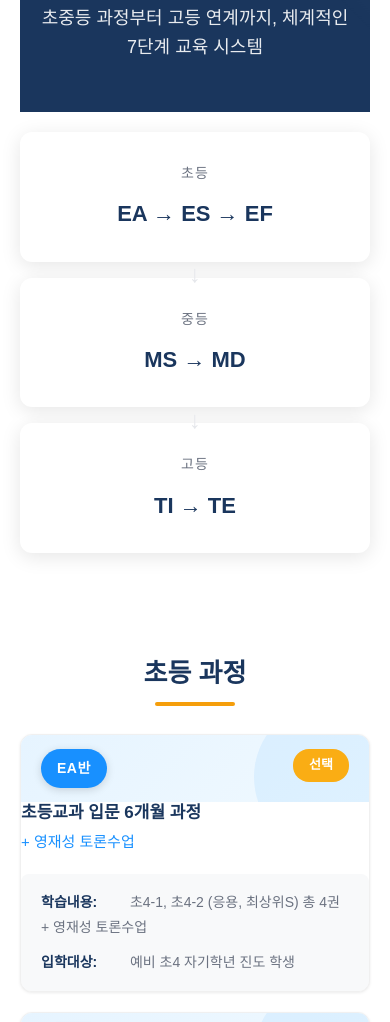
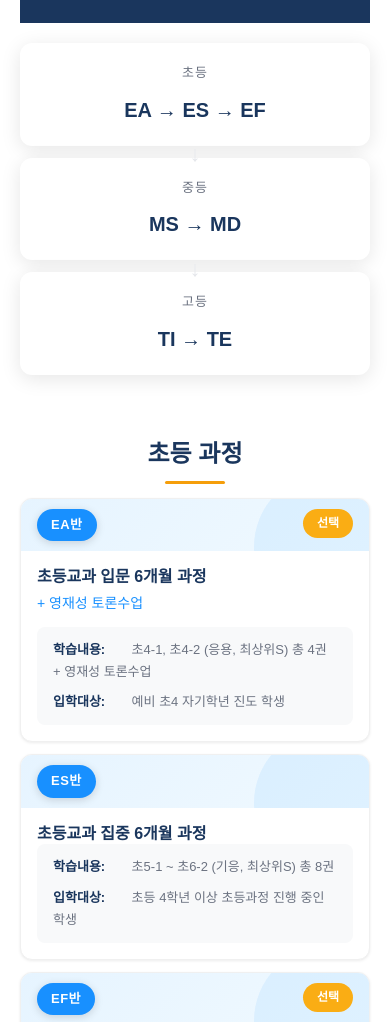
Before and after one commit to seung-jun221/sutam, a website: page curriculum.html in a window 390 px wide. Shown: the part 251-1273 px from the top of the page. Drawn offline with Linux system fonts and the light colour scheme.

Commit message:
1차 커리큘럼 완성

```diff
--- a/assets/css/curriculum.css
+++ b/assets/css/curriculum.css
@@ -1,5 +1,5 @@
 /* assets/css/curriculum.css */
-/* 커리큘럼 페이지 전용 스타일 */
+/* 커리큘럼 페이지 전용 스타일 - 여백 개선 버전 */
 
 /* ========== 페이지 타이틀 ========== */
 .curriculum-main {
@@ -11,7 +11,7 @@
 /* 히어로 배경 */
 .page-title {
   text-align: center;
-  padding: 50px 20px;
+  padding: 40px 20px; /* 50px → 40px로 축소 */
   background: var(--primary-color);
   color: white;
   position: relative;
@@ -44,15 +44,15 @@
 }
 
 .page-title h1 {
-  font-size: 36px;
+  font-size: 32px; /* 36px → 32px */
   font-weight: 700;
-  margin-bottom: 12px;
+  margin-bottom: 10px; /* 12px → 10px */
   position: relative;
   z-index: 1;
 }
 
 .page-title p {
-  font-size: 18px;
+  font-size: 17px; /* 18px → 17px */
   opacity: 0.9;
   position: relative;
   z-index: 1;
@@ -63,7 +63,7 @@
   display: grid;
   grid-template-columns: repeat(3, 1fr);
   gap: 0;
-  margin: -40px auto 60px;
+  margin: -30px auto 40px; /* -40px → -30px, 60px → 40px */
   max-width: 900px;
   position: relative;
   z-index: 10;
@@ -71,7 +71,7 @@
 
 .overview-item {
   background: white;
-  padding: 30px 20px;
+  padding: 24px 20px; /* 30px → 24px */
   text-align: center;
   box-shadow: 0 4px 20px rgba(0, 0, 0, 0.1);
   position: relative;
@@ -97,30 +97,30 @@
   right: -20px;
   top: 50%;
   transform: translateY(-50%);
-  font-size: 24px;
+  font-size: 22px; /* 24px → 22px */
   color: #e5e7eb;
   z-index: 1;
 }
 
 .overview-item .level {
   display: block;
-  font-size: 14px;
+  font-size: 13px; /* 14px → 13px */
   color: var(--text-secondary);
-  margin-bottom: 12px;
+  margin-bottom: 10px; /* 12px → 10px */
   text-transform: uppercase;
   letter-spacing: 1px;
 }
 
 .overview-item .classes {
-  font-size: 22px;
+  font-size: 20px; /* 22px → 20px */
   font-weight: 700;
   color: var(--primary-color);
 }
 
 /* ========== 커리큘럼 섹션 ========== */
 .curriculum-section {
-  margin-bottom: 80px;
-  padding: 60px 0;
+  margin-bottom: 0; /* 80px → 0 */
+  padding: 40px 0; /* 60px → 40px */
 }
 
 .curriculum-section:nth-child(4) {
@@ -132,10 +132,10 @@
 }
 
 .section-title {
-  font-size: 32px;
+  font-size: 28px; /* 32px → 28px */
   font-weight: 700;
   color: var(--primary-color);
-  margin-bottom: 40px;
+  margin-bottom: 30px; /* 40px → 30px */
   text-align: center;
   position: relative;
 }
@@ -143,11 +143,11 @@
 .section-title::after {
   content: '';
   position: absolute;
-  bottom: -12px;
+  bottom: -10px; /* -12px → -10px */
   left: 50%;
   transform: translateX(-50%);
-  width: 80px;
-  height: 4px;
+  width: 60px; /* 80px → 60px */
+  height: 3px; /* 4px → 3px */
   background: var(--accent-color);
   border-radius: 2px;
 }
@@ -156,7 +156,7 @@
 .course-card {
   background: white;
   border-radius: 12px;
-  margin: 0 auto 20px;
+  margin: 0 auto 16px; /* 20px → 16px */
   max-width: 800px;
   box-shadow: 0 1px 3px rgba(0, 0, 0, 0.08);
   transition: all 0.3s ease;
@@ -173,7 +173,7 @@
   display: flex;
   align-items: center;
   justify-content: space-between;
-  padding: 16px 32px;
+  padding: 14px 24px; /* 16px 32px → 14px 24px */
   position: relative;
   overflow: hidden;
 }
@@ -213,18 +213,11 @@
   background: linear-gradient(135deg, #f6ffed 0%, #faffed 100%);
 }
 
-.course-header-left {
-  display: flex;
-  align-items: center;
-  gap: 20px;
-  z-index: 1;
-}
-
 .course-code {
-  padding: 10px 20px;
+  padding: 8px 16px; /* 10px 20px → 8px 16px */
   border-radius: 20px;
   font-weight: 700;
-  font-size: 16px;
+  font-size: 15px; /* 16px → 15px */
   color: white;
   letter-spacing: 0.5px;
   white-space: nowrap;
@@ -243,31 +236,23 @@
   background: #52c41a;
 }
 
-.course-title {
-  font-size: 20px;
-  font-weight: 700;
-  color: var(--primary-color);
-  margin: 0;
-  line-height: 1.3;
-}
-
 .course-tag {
-  padding: 6px 16px;
+  padding: 5px 14px; /* 6px 16px → 5px 14px */
   background: #faad14;
   color: white;
   border-radius: 16px;
-  font-size: 13px;
+  font-size: 12px; /* 13px → 12px */
   font-weight: 600;
   white-space: nowrap;
   z-index: 1;
 }
 
 .course-body {
-  padding: 32px;
+  padding: 20px 24px; /* 32px → 20px 24px */
 }
 
 .course-title {
-  font-size: 20px;
+  font-size: 18px; /* 20px → 18px */
   font-weight: 700;
   color: var(--primary-color);
   margin: 0;
@@ -275,28 +260,28 @@
 }
 
 .course-subtitle {
-  font-size: 16px;
+  font-size: 15px; /* 16px → 15px */
   color: #1890ff;
-  margin: 8px 0 24px 0;
+  margin: 6px 0 16px 0; /* 8px 0 24px → 6px 0 16px */
   font-weight: 500;
 }
 
 /* subtitle이 없는 경우 title 하단 여백 */
 .course-title:last-child {
-  margin-bottom: 24px;
+  margin-bottom: 16px; /* 24px → 16px */
 }
 
 .course-content {
-  padding: 20px 24px;
+  padding: 16px 20px; /* 20px 24px → 16px 20px */
   background: #f8f9fa;
   border-radius: 8px;
 }
 
 .course-content p {
-  font-size: 15px;
+  font-size: 14px; /* 15px → 14px */
   color: var(--text-secondary);
-  margin-bottom: 12px;
-  line-height: 1.8;
+  margin-bottom: 10px; /* 12px → 10px */
+  line-height: 1.7; /* 1.8 → 1.7 */
 }
 
 .course-content p:last-child {
@@ -307,36 +292,36 @@
   color: var(--primary-color);
   font-weight: 600;
   display: inline-block;
-  min-width: 85px;
+  min-width: 75px; /* 85px → 75px */
 }
 
 /* ========== CTA 섹션 ========== */
 .curriculum-cta {
   text-align: center;
-  padding: 80px 20px;
+  padding: 60px 20px; /* 80px → 60px */
   background: var(--primary-color);
   color: white;
-  margin-top: 80px;
+  margin-top: 40px; /* 80px → 40px */
   position: relative;
 }
 
 .curriculum-cta h2 {
-  font-size: 36px;
+  font-size: 32px; /* 36px → 32px */
   font-weight: 700;
-  margin-bottom: 20px;
+  margin-bottom: 16px; /* 20px → 16px */
 }
 
 .curriculum-cta p {
-  font-size: 20px;
-  margin-bottom: 40px;
+  font-size: 18px; /* 20px → 18px */
+  margin-bottom: 30px; /* 40px → 30px */
   line-height: 1.6;
   opacity: 0.95;
 }
 
 .cta-contact {
-  font-size: 22px;
+  font-size: 20px; /* 22px → 20px */
   background: rgba(255, 255, 255, 0.1);
-  padding: 32px 48px;
+  padding: 24px 36px; /* 32px 48px → 24px 36px */
   border-radius: 16px;
   display: inline-block;
   border: 2px solid rgba(255, 255, 255, 0.3);
@@ -352,60 +337,74 @@
 /* ========== 컨테이너 조정 ========== */
 .curriculum-main .container {
   max-width: 1200px;
-  padding: 0 40px;
+  padding: 0 30px; /* 40px → 30px */
 }
 
 /* ========== 반응형 ========== */
 @media (max-width: 768px) {
   .curriculum-overview {
     grid-template-columns: 1fr;
-    gap: 16px;
-    margin: 20px auto 40px;
+    gap: 12px; /* 16px → 12px */
+    margin: 20px auto 30px; /* 40px → 30px */
   }
 
   .overview-item {
     border-radius: 12px !important;
+    padding: 20px; /* 추가 축소 */
   }
 
   .overview-item:not(:last-child)::after {
     content: '↓';
     right: 50%;
-    bottom: -32px;
+    bottom: -26px; /* -32px → -26px */
     top: auto;
     transform: translateX(50%);
   }
 
+  .page-title {
+    padding: 30px 20px; /* 추가 축소 */
+  }
+
   .page-title h1 {
-    font-size: 32px;
+    font-size: 28px; /* 32px → 28px */
   }
 
   .section-title {
-    font-size: 26px;
+    font-size: 24px; /* 26px → 24px */
+    margin-bottom: 24px;
+  }
+
+  .curriculum-section {
+    padding: 30px 0; /* 추가 축소 */
   }
 
   .course-header {
-    padding: 16px 24px;
+    padding: 12px 20px; /* 16px 24px → 12px 20px */
   }
 
   .course-body {
-    padding: 28px;
+    padding: 18px 20px; /* 28px → 18px 20px */
   }
 
   .course-title {
-    font-size: 18px;
+    font-size: 17px; /* 18px → 17px */
   }
 
   .course-content {
-    padding: 18px 20px;
+    padding: 14px 18px; /* 18px 20px → 14px 18px */
+  }
+
+  .curriculum-cta {
+    padding: 40px 20px; /* 추가 축소 */
   }
 
   .curriculum-cta h2 {
-    font-size: 28px;
+    font-size: 26px; /* 28px → 26px */
   }
 
   .cta-contact {
-    padding: 24px 32px;
-    font-size: 18px;
+    padding: 20px 28px; /* 24px 32px → 20px 28px */
+    font-size: 17px; /* 18px → 17px */
   }
 
   .curriculum-main .container {
@@ -414,46 +413,82 @@
 }
 
 @media (max-width: 480px) {
+  .page-title {
+    padding: 24px 15px; /* 추가 축소 */
+  }
+
+  .page-title h1 {
+    font-size: 24px; /* 추가 축소 */
+  }
+
+  .page-title p {
+    font-size: 15px; /* 추가 축소 */
+  }
+
+  .course-card {
+    margin-bottom: 12px; /* 추가 축소 */
+  }
+
   .course-header {
-    padding: 14px 20px;
+    padding: 10px 16px; /* 14px 20px → 10px 16px */
     flex-wrap: wrap;
-    gap: 12px;
+    gap: 8px; /* 12px → 8px */
   }
 
   .course-tag {
     position: absolute;
-    right: 20px;
-    top: 14px;
+    right: 16px; /* 20px → 16px */
+    top: 10px; /* 14px → 10px */
   }
 
   .course-body {
-    padding: 24px;
+    padding: 16px; /* 24px → 16px */
   }
 
   .course-title {
-    font-size: 17px;
+    font-size: 16px; /* 17px → 16px */
   }
 
   .course-subtitle {
-    font-size: 15px;
-    margin: 6px 0 20px 0;
+    font-size: 14px; /* 15px → 14px */
+    margin: 4px 0 12px 0; /* 6px 0 20px → 4px 0 12px */
   }
 
   .course-title:last-child {
-    margin-bottom: 20px;
+    margin-bottom: 12px; /* 20px → 12px */
   }
 
   .course-code {
-    font-size: 14px;
-    padding: 8px 16px;
+    font-size: 13px; /* 14px → 13px */
+    padding: 6px 14px; /* 8px 16px → 6px 14px */
   }
 
   .course-content {
-    padding: 16px 20px;
+    padding: 12px 16px; /* 16px 20px → 12px 16px */
   }
 
   .course-content p {
-    font-size: 14px;
-    margin-bottom: 10px;
+    font-size: 13px; /* 14px → 13px */
+    margin-bottom: 8px; /* 10px → 8px */
+  }
+
+  .curriculum-cta {
+    padding: 30px 15px; /* 추가 축소 */
+    margin-top: 30px; /* 추가 축소 */
+  }
+
+  .curriculum-cta h2 {
+    font-size: 22px; /* 추가 축소 */
+    margin-bottom: 12px; /* 추가 축소 */
+  }
+
+  .curriculum-cta p {
+    font-size: 16px; /* 추가 축소 */
+    margin-bottom: 20px; /* 추가 축소 */
+  }
+
+  .cta-contact {
+    padding: 16px 24px; /* 추가 축소 */
+    font-size: 15px; /* 추가 축소 */
   }
 }
--- a/curriculum.html
+++ b/curriculum.html
@@ -69,14 +69,16 @@
               <span class="course-code">EA반</span>
               <span class="course-tag">선택</span>
             </div>
+            <div class="course-body">
               <h3 class="course-title">초등교과 입문 6개월 과정</h3>
               <p class="course-subtitle">+ 영재성 토론수업</p>
               <div class="course-content">
                 <p>
-                <strong>학습내용:</strong> 초4-1, 초4-2 (응용, 최상위S) 총 4권 +
-                영재성 토론수업
+                  <strong>학습내용:</strong> 초4-1, 초4-2 (응용, 최상위S) 총 4권
+                  + 영재성 토론수업
                 </p>
                 <p><strong>입학대상:</strong> 예비 초4 자기학년 진도 학생</p>
+              </div>
             </div>
           </div>
 
@@ -84,15 +86,18 @@
             <div class="course-header elementary">
               <span class="course-code">ES반</span>
             </div>
+            <div class="course-body">
               <h3 class="course-title">초등교과 집중 6개월 과정</h3>
               <div class="course-content">
                 <p>
-                <strong>학습내용:</strong> 초5-1 ~ 초6-2 (기응, 최상위S) 총 8권
+                  <strong>학습내용:</strong> 초5-1 ~ 초6-2 (기응, 최상위S) 총
+                  8권
                 </p>
                 <p>
                   <strong>입학대상:</strong> 초등 4학년 이상 초등과정 진행 중인
                   학생
                 </p>
+              </div>
             </div>
           </div>
 
@@ -101,6 +106,7 @@
               <span class="course-code">EF반</span>
               <span class="course-tag">선택</span>
             </div>
+            <div class="course-body">
               <h3 class="course-title">초등경시 심화 6개월 과정</h3>
               <p class="course-subtitle">+ 실전 경시 기출</p>
               <div class="course-content">
@@ -114,6 +120,7 @@
                 </p>
               </div>
             </div>
+          </div>
         </section>
 
         <!-- 중등 과정 -->
@@ -124,12 +131,13 @@
             <div class="course-header middle">
               <span class="course-code">MS반</span>
             </div>
+            <div class="course-body">
               <h3 class="course-title">중등교과 입문 6개월 과정</h3>
               <p class="course-subtitle">+ 프리모노 과정</p>
               <div class="course-content">
                 <p>
-                <strong>학습내용:</strong> 중1-1 기본 2개월 / 심화 2개월 / 중1-2
-                기본 2개월
+                  <strong>학습내용:</strong> 중1-1 기본 2개월 / 심화 2개월 /
+                  중1-2 기본 2개월
                 </p>
                 <p>
                   <strong>입학대상:</strong> 초등 4학년 이상 초등과정 학습 완료
@@ -137,19 +145,22 @@
                 </p>
               </div>
             </div>
+          </div>
 
           <div class="course-card">
             <div class="course-header middle">
               <span class="course-code">MD반</span>
             </div>
+            <div class="course-body">
               <h3 class="course-title">모노-다이 8개월 과정</h3>
               <p class="course-subtitle">+ 중등 교과 진도</p>
               <div class="course-content">
                 <p>
-                <strong>학습내용:</strong> 중2-1, 중2-2, 중3-1, 중3-2 교과 진도
-                병행
+                  <strong>학습내용:</strong> 중2-1, 중2-2, 중3-1, 중3-2 교과
+                  진도 병행
                 </p>
                 <p><strong>입학대상:</strong> 중1 과정 심화 학습 완료 학생</p>
+              </div>
             </div>
           </div>
         </section>
@@ -162,6 +173,7 @@
             <div class="course-header high">
               <span class="course-code">TI반</span>
             </div>
+            <div class="course-body">
               <h3 class="course-title">트라이 4개월 과정</h3>
               <p class="course-subtitle">+ 고등 교과 진도</p>
               <div class="course-content">
@@ -169,11 +181,13 @@
                 <p><strong>입학대상:</strong> 중등 심화 학습 완료 학생</p>
               </div>
             </div>
+          </div>
 
           <div class="course-card">
             <div class="course-header high">
               <span class="course-code">TE반</span>
             </div>
+            <div class="course-body">
               <h3 class="course-title">테트라 6개월 과정</h3>
               <p class="course-subtitle">
                 + 고등 교과 진도 + 파이널 실전 모의고사
@@ -181,6 +195,7 @@
               <div class="course-content">
                 <p><strong>학습내용:</strong> 공통수학2 교과 진도 병행</p>
                 <p><strong>입학대상:</strong> 공통수학1 2회독 이상 완료 학생</p>
+              </div>
             </div>
           </div>
         </section>
```
Lines whose indentation alone changed are shown as unchanged.
